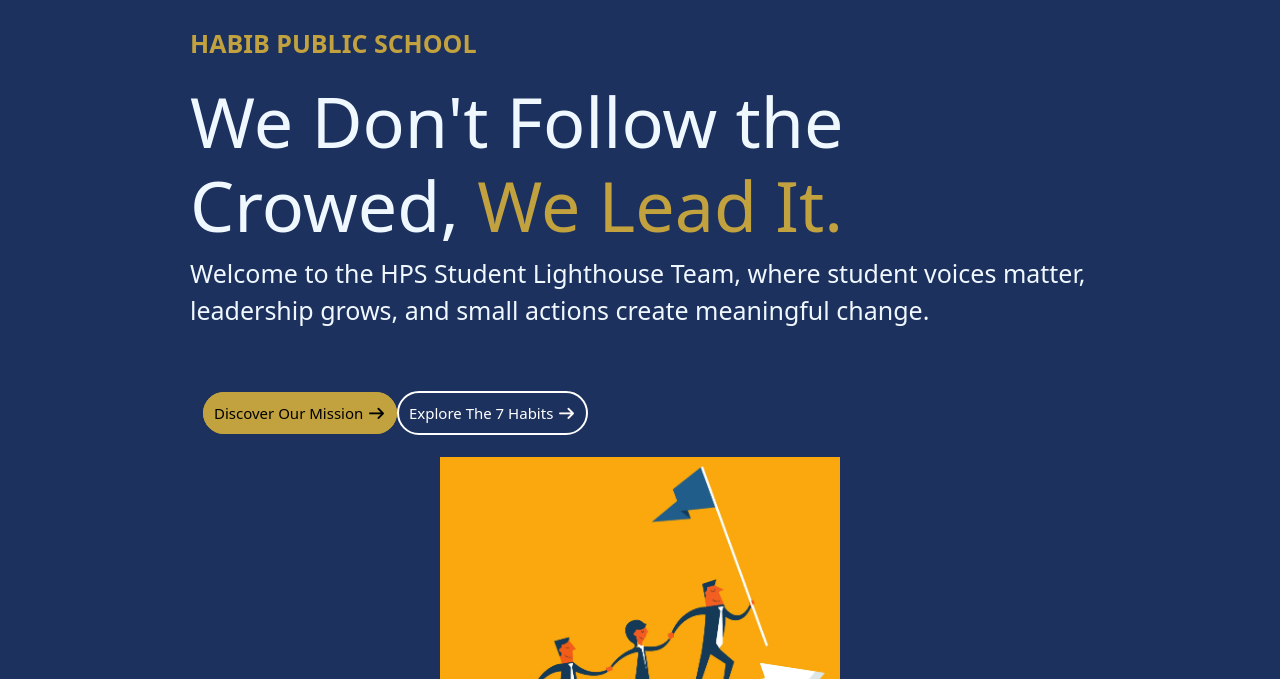
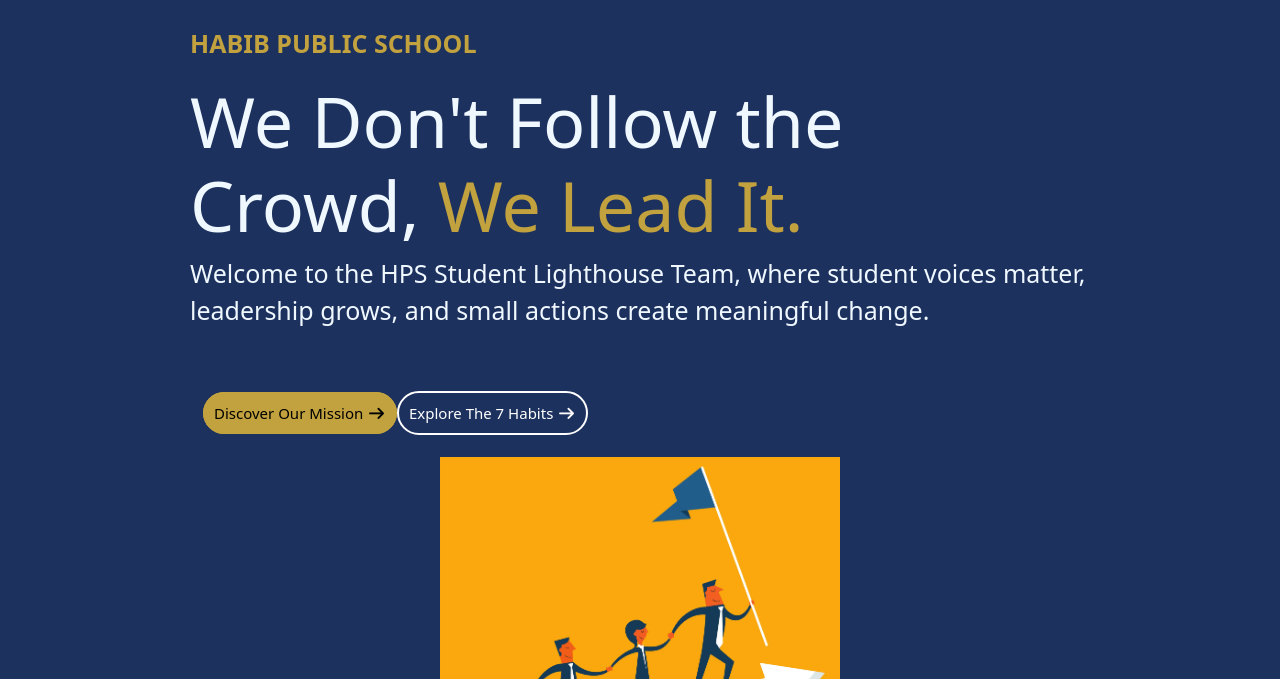
Before and after one commit to alimonis04-de/SLT---LeaderinME-Website, a plain HTML site: page index.html in a window 1280 px wide. Shown: the part 121-800 px from the top of the page. Drawn offline with nearby package versions, Linux system fonts and the light colour scheme.

Commit message:
Almost Completed

```diff
--- a/index.html
+++ b/index.html
@@ -108,7 +108,7 @@
                <a href="https://habibschools.edu.pk/"><b>HABIB PUBLIC SCHOOL</b></a>
             </p>
 
-            <h1>We Don't Follow the Crowed,<span style="color: #C2A23E;"> We Lead It.</span></h1>
+            <h1>We Don't Follow the Crowd,<span style="color: #C2A23E;"> We Lead It.</span></h1>
             <p class="para_contant2">Welcome to the HPS Student Lighthouse Team, where student voices matter,<br> leadership grows, and small actions create meaningful change.</p>
 
             <br>
```
